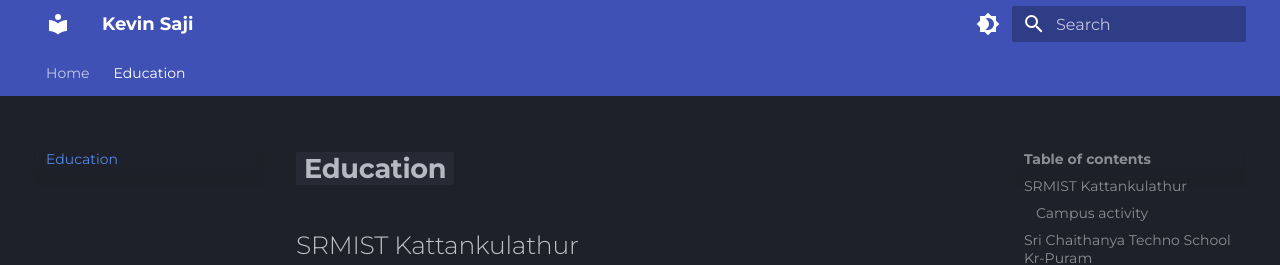
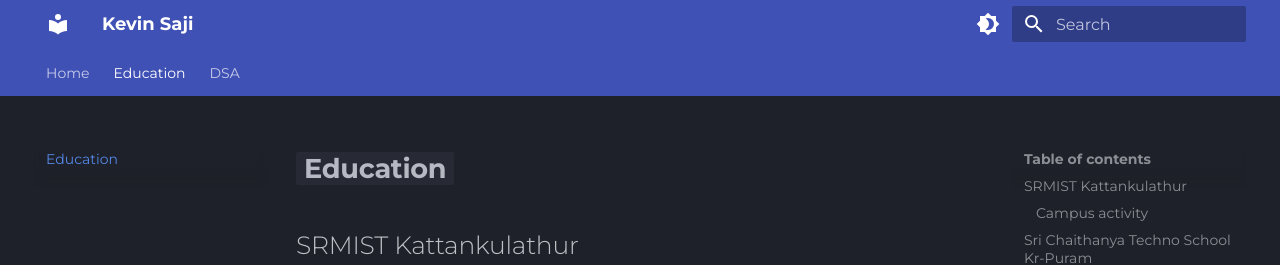
Before and after one commit to Ackerman77i/ackerman77i.github.io, an MkDocs documentation site: the page built from docs/education.md, in a window 1280 px wide and 1316 px high. Shown: the top 265 px of the window. Built offline with MkDocs 1.6.1 and Material for MkDocs 9.7.7, drawn with Linux system fonts in a browser that asks for light colours.

Commit message:
Update mkdocs.yml

```diff
--- a/mkdocs.yml
+++ b/mkdocs.yml
@@ -3,6 +3,7 @@
 nav:
   - Home: index.md
   - Education: education.md
+  - DSA: dsa.md
 
 theme:
   name: material
```
